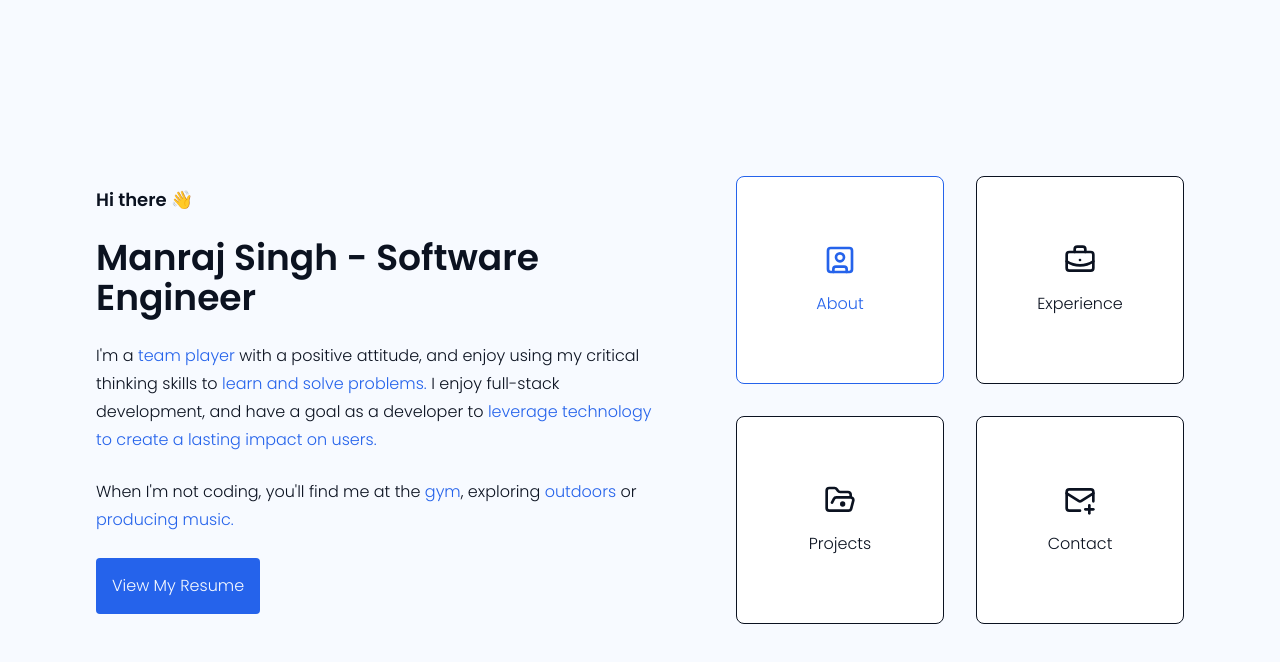
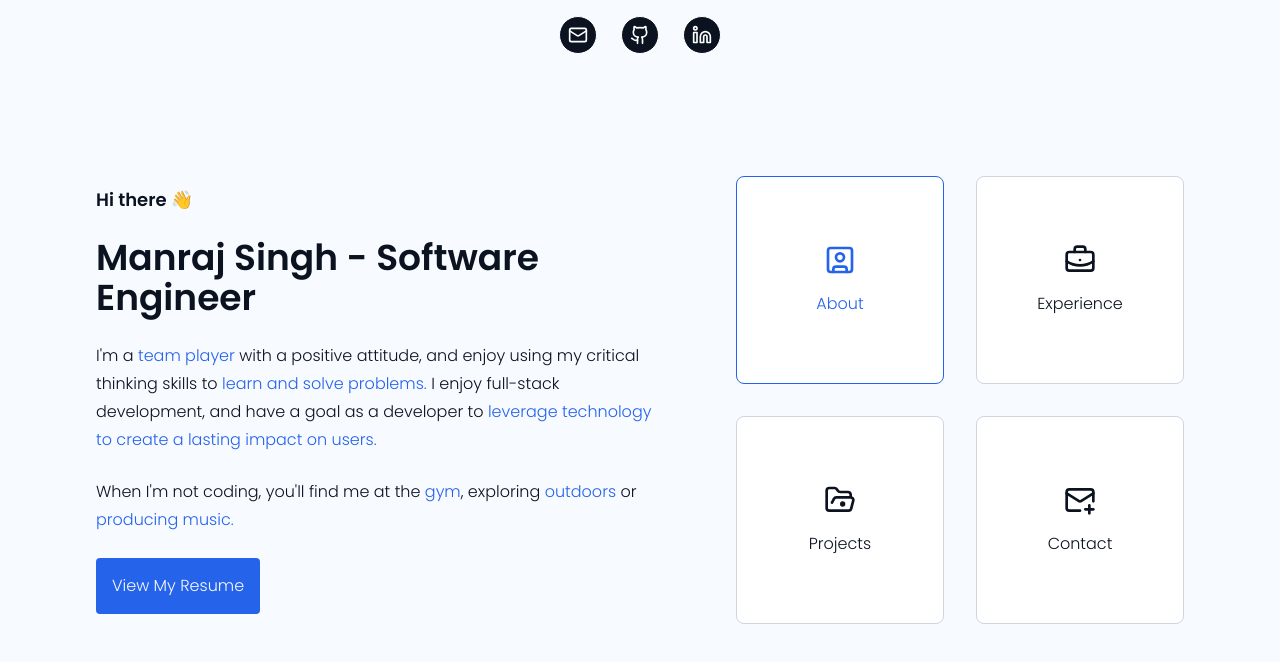
Before and after one commit to ManrajSingh6/manraj-portfolio-v2, a React (Vite) app: page /about in a window 1280 px wide. Shown: the top 662 px of the page. Built offline with nearby package versions, Linux system fonts and the light colour scheme.

Commit message:
More work

```diff
--- a/src/App.tsx
+++ b/src/App.tsx
@@ -2,6 +2,7 @@ import { Navigate, Route, Routes, useLocation } from 'react-router-dom'
 import { ContentPane } from './components/content-pane'
 import { ContentSelector } from './components/content-selector'
 import { isValidRoute, ROUTES, type RouteType } from './routes'
+import { SocialsContainer } from './components/socials-container'
 
 function App() {
   const location = useLocation()
@@ -12,18 +13,24 @@ function App() {
     return <Navigate to={ROUTES.ABOUT} replace />
   }
 
+  const routeContent = (
+    <div className='bg-app-bg flex h-screen flex-col'>
+      {activePath !== '/contact' && (
+        <div className='fixed top-4 left-1/2 -translate-x-1/2 transform'>
+          <SocialsContainer />
+        </div>
+      )}
+      <div className='flex h-screen items-center justify-center space-x-20 overflow-hidden px-24'>
+        <ContentPane activePath={activePath} />
+        <ContentSelector activePath={activePath} />
+      </div>
+    </div>
+  )
+
   return (
     <Routes>
       <Route path='/' element={<Navigate to={ROUTES.ABOUT} replace />} />
-      <Route
-        path={activePath}
-        element={
-          <div className='bg-app-bg flex h-screen items-center justify-center space-x-20 overflow-hidden p-24'>
-            <ContentPane activePath={activePath} />
-            <ContentSelector activePath={activePath} />
-          </div>
-        }
-      />
+      <Route path={activePath} element={routeContent} />
       <Route path='*' element={<Navigate to={ROUTES.ABOUT} replace />} />
     </Routes>
   )
--- a/src/components/project-content.tsx
+++ b/src/components/project-content.tsx
@@ -32,7 +32,7 @@ export function ProjectContent(): JSX.Element {
   )
 
   return (
-    <div className='flex flex-col space-y-4'>
+    <div className='mt-2 flex flex-col space-y-4'>
       <TabsGroup
         tabs={tabs}
         toggledTab={toggledTab}
--- a/src/components/scrollable.tsx
+++ b/src/components/scrollable.tsx
@@ -6,11 +6,7 @@ export function Scrollable({
   children: React.ReactNode
 }): JSX.Element {
   return (
-    <div
-      role='region'
-      aria-label='Projects'
-      className='/* hide scrollbar (Firefox/IE/Edge old) */ /* hide scrollbar (WebKit) */ /* soft fade top/bottom using a mask */ relative max-h-[80vh] overflow-y-auto overscroll-contain [mask-image:linear-gradient(to_bottom,transparent,black_16px,black_calc(100%-16px),transparent)] [-ms-overflow-style:none] [scrollbar-width:none] focus-visible:outline-none [&::-webkit-scrollbar]:h-0 [&::-webkit-scrollbar]:w-0'
-    >
+    <div className='relative max-h-[80vh] overflow-y-auto overscroll-contain [mask-image:linear-gradient(to_bottom,transparent,black_16px,black_calc(100%-16px),transparent)] pb-2 [-ms-overflow-style:none] [scrollbar-width:none] focus-visible:outline-none [&::-webkit-scrollbar]:h-0 [&::-webkit-scrollbar]:w-0'>
       {children}
     </div>
   )
--- a/src/components/selector-item.tsx
+++ b/src/components/selector-item.tsx
@@ -20,10 +20,8 @@ export function SelectorItem({
   return (
     <NavLink
       to={path}
-      className={`border-aqua text-aqua flex aspect-square h-full w-full cursor-pointer flex-col items-center justify-center gap-4 rounded-lg border bg-white transition-colors duration-300 ${
-        isActive
-          ? 'border-aqua'
-          : 'border-primary-text hover:border-primary-text'
+      className={`flex aspect-square h-full w-full cursor-pointer flex-col items-center justify-center gap-4 rounded-lg border bg-white transition-colors duration-300 ${
+        isActive ? 'border-aqua text-aqua' : 'hover:border-aqua border-gray-300'
       }`}
     >
       <span className={commonStyle}>{icon}</span>
--- a/src/components/socials-container.tsx
+++ b/src/components/socials-container.tsx
@@ -7,13 +7,21 @@ interface SocialItemProps {
   readonly link: string
 }
 
+const ICON_SIZE = 20
+
 export function SocialsContainer(): JSX.Element {
   return (
-    <div className='flex items-center gap-4'>
-      <SocialItem icon={<Mail />} link='mailto:manrajs2025@gmail.com' />
-      <SocialItem icon={<Github />} link='https://github.com/ManrajSingh6' />
+    <div className='flex items-center gap-6'>
       <SocialItem
-        icon={<Linkedin />}
+        icon={<Mail size={ICON_SIZE} />}
+        link='mailto:manrajs2025@gmail.com'
+      />
+      <SocialItem
+        icon={<Github size={ICON_SIZE} />}
+        link='https://github.com/ManrajSingh6'
+      />
+      <SocialItem
+        icon={<Linkedin size={ICON_SIZE} />}
         link='https://www.linkedin.com/in/manrajs6/'
       />
     </div>
@@ -25,7 +33,7 @@ function SocialItem({ icon, link }: SocialItemProps): JSX.Element {
     <Link
       to={link}
       target='_blank'
-      className='bg-primary-text rounded-full border p-2 text-white'
+      className='bg-primary-text hover:bg-aqua rounded-full border p-2 text-white transition-all'
     >
       {icon}
     </Link>
```
